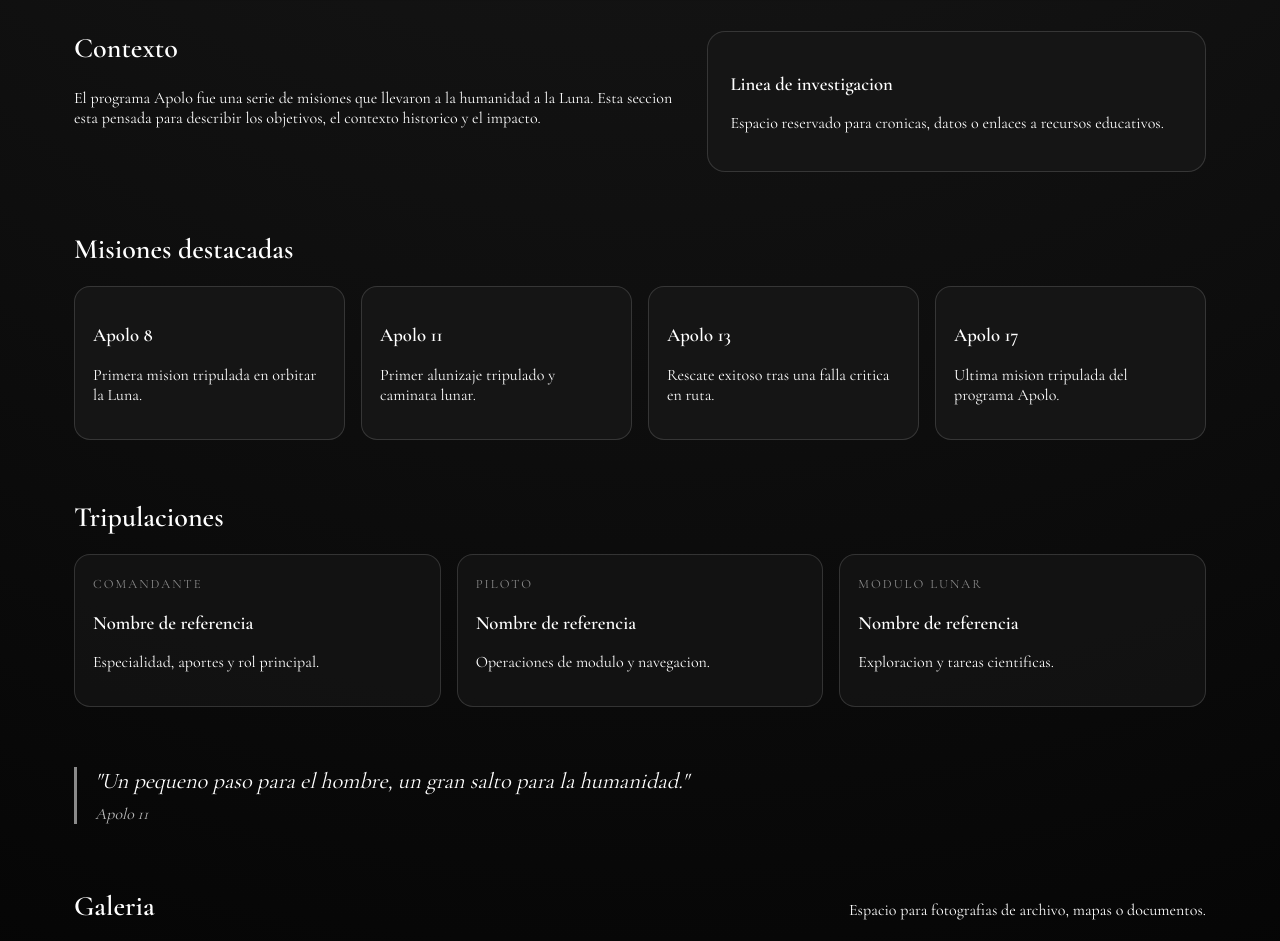
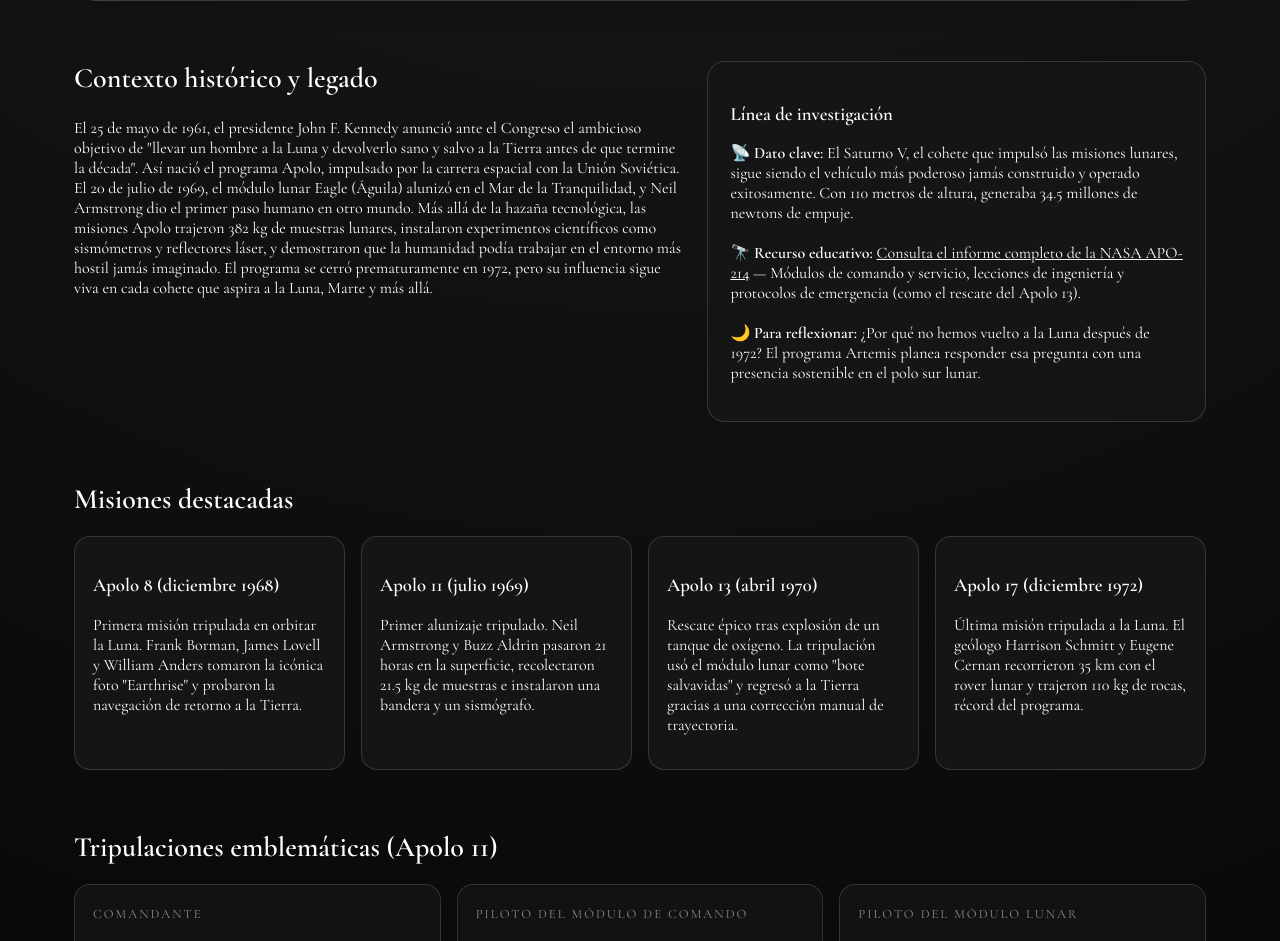
Before and after one commit to TickTack16291/Proyecto3erParcial, a PHP site: page /apolo.html in a window 1280 px wide. Shown: the part 800-1741 px from the top of the page. Run offline with PHP 8.4, Linux system fonts and the light colour scheme.

Commit message:
Cambios en apolo por deepseek

```diff
--- a/apolo.css
+++ b/apolo.css
@@ -112,7 +112,9 @@ main{
     width: 100%;
     display: block;
     height: 360px;
-    object-fit: cover;
+    object-fit: contain;
+    object-position: center;
+    background: #0b0b0b;
 }
 
 .story{
--- a/apolo.html
+++ b/apolo.html
@@ -4,13 +4,13 @@
     <meta charset="UTF-8">
     <meta name="viewport" content="width=device-width, initial-scale=1.0">
     <link rel="stylesheet" href="apolo.css">
-    <title>Misiones Apolo</title>
+    <title>Misiones Apolo - La era dorada de la exploración lunar</title>
 </head>
 <body>
     <header class="site-header">
         <nav class="nav">
             <div class="nav-left">
-                <img src="Logo.png" alt="" height="90">
+                <img src="Logo.png" alt="Logo" height="90">
                 <a href="index.html">El sistema solar</a>
                 <a href="artemis.html">Artemis II</a>
                 <a href="apolo.html" class="is-active">Misiones Apolo</a>
@@ -24,28 +24,38 @@
 
     <main>
         <section class="hero">
-            <div class="hero-badge">Archivo historico</div>
-            <h1>Programa Apolo: la era dorada de la exploracion lunar</h1>
+            <div class="hero-badge">Archivo histórico | 1961-1972</div>
+            <h1>Programa Apolo: la era dorada de la exploración lunar</h1>
             <p>
-                Una plantilla enfocada en las misiones Apolo con un estilo editorial y atmosferico.
-                Agrega aqui tus textos, datos y fotografias.
+                Once misiones tripuladas, seis alunizajes exitosos y doce astronautas caminando sobre la superficie lunar.
+                El programa Apolo no solo cumplió el sueño de llegar a la Luna, sino que transformó nuestra comprensión del cosmos
+                y dejó un legado científico y tecnológico que perdura hasta hoy.
             </p>
             <div class="hero-media">
-                <img src="apolo-hero.jpg" alt="Mision Apolo en la Luna">
+                <img src="Imagenes/Apolo.png" alt="Astronauta del Apolo en la superficie lunar">
             </div>
         </section>
 
         <section class="story">
             <div>
-                <h2>Contexto</h2>
+                <h2>Contexto histórico y legado</h2>
                 <p>
-                    El programa Apolo fue una serie de misiones que llevaron a la humanidad a la Luna.
-                    Esta seccion esta pensada para describir los objetivos, el contexto historico y el impacto.
+                    El 25 de mayo de 1961, el presidente John F. Kennedy anunció ante el Congreso el ambicioso objetivo
+                    de "llevar un hombre a la Luna y devolverlo sano y salvo a la Tierra antes de que termine la década".
+                    Así nació el programa Apolo, impulsado por la carrera espacial con la Unión Soviética.
+                    El 20 de julio de 1969, el módulo lunar Eagle (Águila) alunizó en el Mar de la Tranquilidad,
+                    y Neil Armstrong dio el primer paso humano en otro mundo. Más allá de la hazaña tecnológica,
+                    las misiones Apolo trajeron 382 kg de muestras lunares, instalaron experimentos científicos
+                    como sismómetros y reflectores láser, y demostraron que la humanidad podía trabajar en el entorno
+                    más hostil jamás imaginado. El programa se cerró prematuramente en 1972, pero su influencia sigue viva
+                    en cada cohete que aspira a la Luna, Marte y más allá.
                 </p>
             </div>
             <div class="story-panel">
-                <h3>Linea de investigacion</h3>
-                <p>Espacio reservado para cronicas, datos o enlaces a recursos educativos.</p>
+                <h3>Línea de investigación</h3>
+                <p>📡 <strong>Dato clave:</strong> El Saturno V, el cohete que impulsó las misiones lunares, sigue siendo el vehículo más poderoso jamás construido y operado exitosamente. Con 110 metros de altura, generaba 34.5 millones de newtons de empuje.<br><br>
+                🔭 <strong>Recurso educativo:</strong> <a href="#" style="color: #fff; text-decoration: underline;">Consulta el informe completo de la NASA APO-214</a> — Módulos de comando y servicio, lecciones de ingeniería y protocolos de emergencia (como el rescate del Apolo 13).<br><br>
+                🌙 <strong>Para reflexionar:</strong> ¿Por qué no hemos vuelto a la Luna después de 1972? El programa Artemis planea responder esa pregunta con una presencia sostenible en el polo sur lunar.</p>
             </div>
         </section>
 
@@ -53,76 +63,76 @@
             <h2>Misiones destacadas</h2>
             <div class="mission-grid">
                 <article>
-                    <h3>Apolo 8</h3>
-                    <p>Primera mision tripulada en orbitar la Luna.</p>
+                    <h3>Apolo 8 (diciembre 1968)</h3>
+                    <p>Primera misión tripulada en orbitar la Luna. Frank Borman, James Lovell y William Anders tomaron la icónica foto "Earthrise" y probaron la navegación de retorno a la Tierra.</p>
                 </article>
                 <article>
-                    <h3>Apolo 11</h3>
-                    <p>Primer alunizaje tripulado y caminata lunar.</p>
+                    <h3>Apolo 11 (julio 1969)</h3>
+                    <p>Primer alunizaje tripulado. Neil Armstrong y Buzz Aldrin pasaron 21 horas en la superficie, recolectaron 21.5 kg de muestras e instalaron una bandera y un sismógrafo.</p>
                 </article>
                 <article>
-                    <h3>Apolo 13</h3>
-                    <p>Rescate exitoso tras una falla critica en ruta.</p>
+                    <h3>Apolo 13 (abril 1970)</h3>
+                    <p>Rescate épico tras explosión de un tanque de oxígeno. La tripulación usó el módulo lunar como "bote salvavidas" y regresó a la Tierra gracias a una corrección manual de trayectoria.</p>
                 </article>
                 <article>
-                    <h3>Apolo 17</h3>
-                    <p>Ultima mision tripulada del programa Apolo.</p>
+                    <h3>Apolo 17 (diciembre 1972)</h3>
+                    <p>Última misión tripulada a la Luna. El geólogo Harrison Schmitt y Eugene Cernan recorrieron 35 km con el rover lunar y trajeron 110 kg de rocas, récord del programa.</p>
                 </article>
             </div>
         </section>
 
         <section class="crew">
-            <h2>Tripulaciones</h2>
+            <h2>Tripulaciones emblemáticas (Apolo 11)</h2>
             <div class="crew-grid">
                 <article>
                     <span>Comandante</span>
-                    <h3>Nombre de referencia</h3>
-                    <p>Especialidad, aportes y rol principal.</p>
+                    <h3>Neil Armstrong</h3>
+                    <p>Ingeniero aeronáutico y piloto de pruebas. Primer humano en pisar la Luna (20 de julio de 1969). Su frase "Un pequeño paso..." marcó un hito en la historia.</p>
                 </article>
                 <article>
-                    <span>Piloto</span>
-                    <h3>Nombre de referencia</h3>
-                    <p>Operaciones de modulo y navegacion.</p>
+                    <span>Piloto del Módulo de Comando</span>
+                    <h3>Michael Collins</h3>
+                    <p>Piloto del Columbia. Orbitó la Luna en soledad mientras sus compañeros caminaban. Responsable del acoplamiento y la navegación de regreso a la Tierra.</p>
                 </article>
                 <article>
-                    <span>Modulo lunar</span>
-                    <h3>Nombre de referencia</h3>
-                    <p>Exploracion y tareas cientificas.</p>
+                    <span>Piloto del Módulo Lunar</span>
+                    <h3>Edwin "Buzz" Aldrin</h3>
+                    <p>Doctor en astronáutica. Segundo hombre en la Luna. Realizó experimentos científicos, instaló el reflector láser que aún hoy se usa para medir la distancia Tierra-Luna.</p>
                 </article>
             </div>
         </section>
 
         <section class="quote">
             <blockquote>
-                "Un pequeno paso para el hombre, un gran salto para la humanidad."
+                "Un pequeño paso para el hombre, un gran salto para la humanidad."
             </blockquote>
-            <span>Apolo 11</span>
+            <span>Neil Armstrong — Apolo 11, 1969</span>
         </section>
 
         <section class="gallery">
             <div class="gallery-head">
-                <h2>Galeria</h2>
-                <p>Espacio para fotografias de archivo, mapas o documentos.</p>
+                <h2>Galería histórica</h2>
+                <p>Instantáneas inolvidables del programa Apolo: desde la cabina de mando hasta las huellas selenitas.</p>
             </div>
             <div class="gallery-grid">
                 <figure>
-                    <img src="apolo-1.jpg" alt="Archivo Apolo 1">
-                    <figcaption>Descripcion de la imagen 1.</figcaption>
+                    <img src="apolo-1.jpg" alt="Huella de astronauta en la Luna">
+                    <figcaption>Huella imborrable de Buzz Aldrin en el regolito lunar. Imagen tomada durante el EVA del Apolo 11.</figcaption>
                 </figure>
                 <figure>
-                    <img src="apolo-2.jpg" alt="Archivo Apolo 2">
-                    <figcaption>Descripcion de la imagen 2.</figcaption>
+                    <img src="apolo-2.jpg" alt="Despegue del Saturno V">
+                    <figcaption>Despegue del Saturno V desde la rampa 39A del Centro Espacial Kennedy, 16 de julio de 1969.</figcaption>
                 </figure>
                 <figure>
-                    <img src="apolo-3.jpg" alt="Archivo Apolo 3">
-                    <figcaption>Descripcion de la imagen 3.</figcaption>
+                    <img src="apolo-3.jpg" alt="Módulo lunar Eagle sobre la Luna">
+                    <figcaption>El módulo lunar "Eagle" ascendiendo desde la superficie para reencontrarse con el Columbia, fotografiado por Michael Collins.</figcaption>
                 </figure>
             </div>
         </section>
     </main>
 
     <footer class="site-footer">
-        <p>Proyecto educativo - plantilla Misiones Apolo</p>
+        <p>Proyecto educativo - Archivo histórico Misiones Apolo | Datos NASA / Instituto de Historia Espacial</p>
     </footer>
 </body>
 </html>
```
